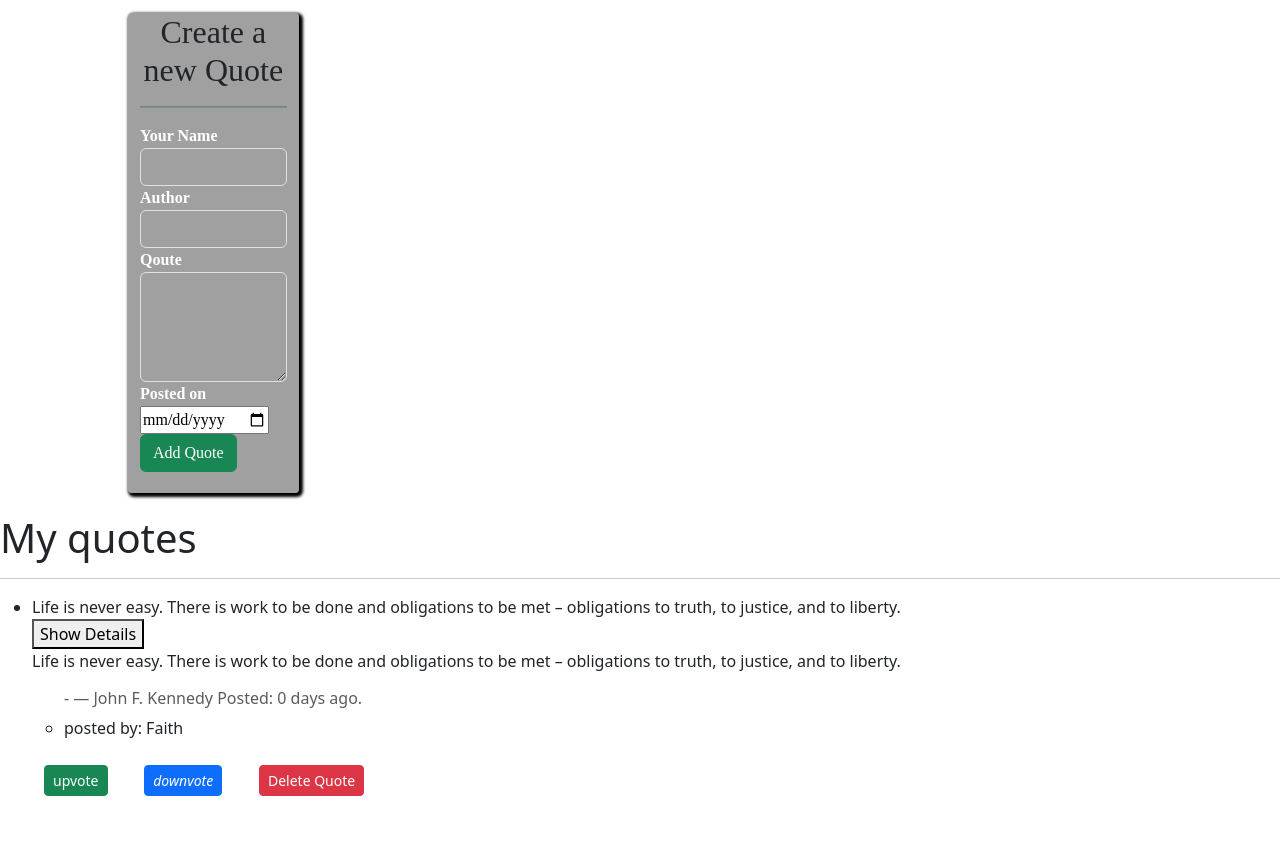
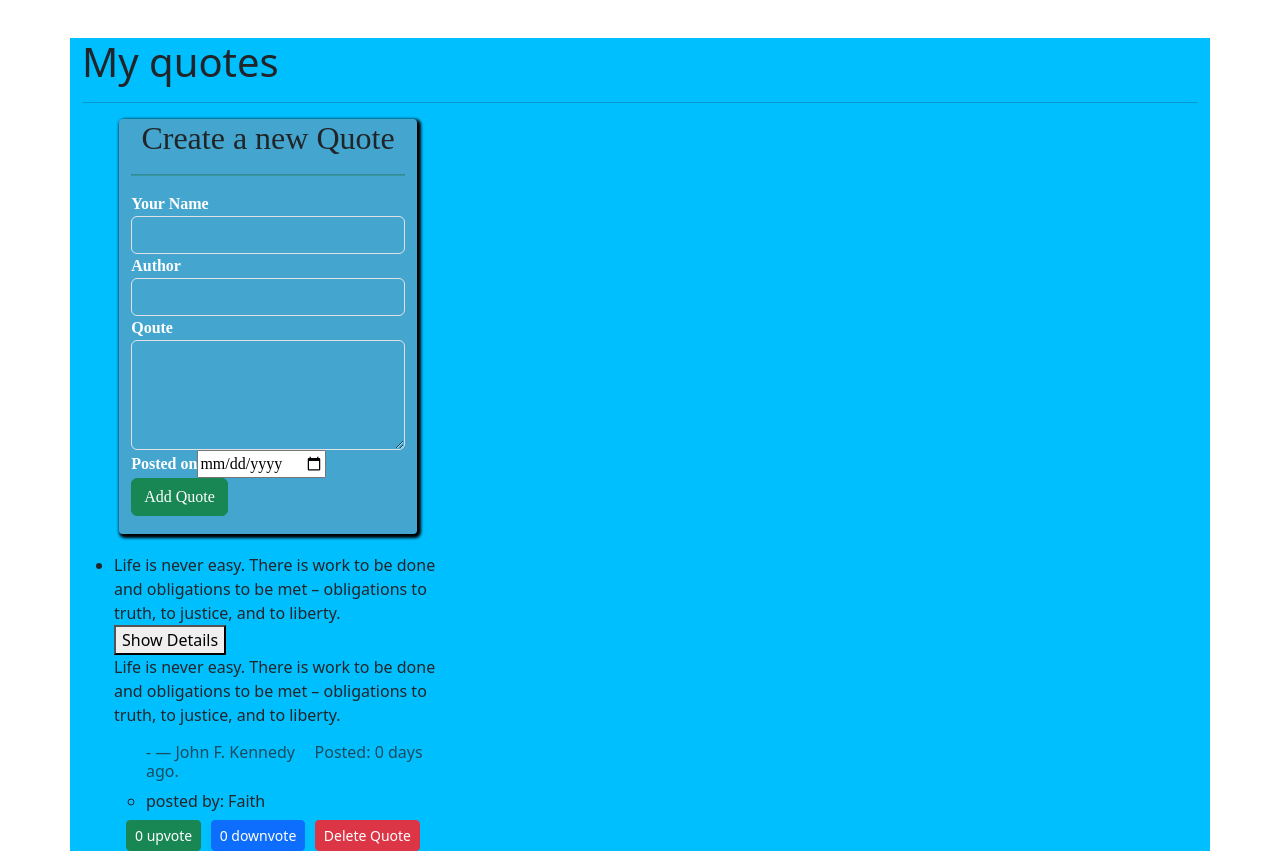
Before and after one commit to Faihope/Quotes-Angular, an Angular app: page / in a window 1280 px wide. Both pictures are taken after a click on the button "Show Details". Before the commit the page ends 821 px from the top, so only its background shows below. Built offline with nearby package versions, Linux system fonts and the light colour scheme.

Commit message:
Add the logics to the upvote and downvote buttons

```diff
--- a/src/app/app.component.css
+++ b/src/app/app.component.css
@@ -0,0 +1,6 @@
+.container{
+    background-color: deepskyblue;
+  margin-top: 3%;
+    position: relative;
+    height: 70%;
+}
--- a/src/app/app.component.html
+++ b/src/app/app.component.html
@@ -1,2 +1,3 @@
-
+<div class="container">
   <app-quotes></app-quotes>
+</div>
--- a/src/app/forms/forms.component.css
+++ b/src/app/forms/forms.component.css
@@ -3,6 +3,7 @@
     background: transparent;
     font-weight: 570;
   }
+
   label{
     color: white;
     font-weight: 600;
@@ -18,12 +19,19 @@
     padding-top: 2%;
   }
   .container-fluid{
-    background-color: rgba(0, 0, 0, 0.374);
+    background-color: rgba(182, 125, 125, 0.374);
     border-radius: 4px;
     padding-bottom: 5%;
     box-shadow: 2px 2px 3px 2px black;
     font-family: 'Architects Daughter', cursive;
     margin-bottom: 5%;
-    width: 40%;
-    margin-top: 3%;
+    margin-left: 10% ;
+    margin-top: 3% ;
+    width: 80%;
   }
+  /* .away{
+   background-color: rgb(120, 173, 69);
+
+   width: 80%;
+
+  } */
--- a/src/app/forms/forms.component.html
+++ b/src/app/forms/forms.component.html
@@ -1,4 +1,4 @@
-<div class="home">
+<div class="home away">
   <div class="container-fluid">
     <h2 class="text-center">Create a new Quote</h2>
     <hr>
--- a/src/app/quote-details/quote-details.component.css
+++ b/src/app/quote-details/quote-details.component.css
@@ -12,3 +12,6 @@
 .container-fluid>.btn-primary{
     margin-right: 3%;
 }
+#when{
+    margin-left: 5%;
+}
--- a/src/app/quote-details/quote-details.component.html
+++ b/src/app/quote-details/quote-details.component.html
@@ -8,9 +8,9 @@
 
 </ul>
 
-<div class="container-fluid" id="buttons">
-  <button class="btn btn-sm btn-success" (click)='upvote()'>{{quotes.upvote }} <i class="fa fa-thumbs-up" id="like"></i>upvote</button>
-  <button class="btn btn-sm btn-primary" id="hate" (click)='downvote()'>{{quotes.downvote }} <i class="fa fa-thumbs-down" id="dislike">downvote</i></button>
+<div class="container-fluid "  id="buttons ">
+  <button class="btn btn-sm btn-success" (click)='upVote()'>{{quotes.upvote}} <i class="fa fa-thumbs-up" id="like"></i>upvote</button>
+  <button class="btn btn-sm btn-primary" id="hate" (click)='downVote()'>{{quotes.downvote }} <i class="fa fa-thumbs-down" id="dislike"></i>downvote</button>
   <button (click)= ' deleteQuote(true)' class="btn btn-sm btn-danger" id="delete">Delete Quote</button>
 
 </div>
--- a/src/app/quote-details/quote-details.component.ts
+++ b/src/app/quote-details/quote-details.component.ts
@@ -8,14 +8,15 @@ import { Quotes } from "../quotes";
 export class QuoteDetailsComponent implements OnInit {
   @Input() quotes: Quotes;
   @Output() isRead = new EventEmitter<boolean>();
-
+upvote:number=0;
+downvote:number=0;
   deleteQuote(read:boolean){
     this.isRead.emit(read);
   }
-  upvote(){
+  upVote(){
     this.quotes.upvote+=1;
   }
-  downvote(){
+  downVote(){
     this.quotes.downvote+=1;
   }
   constructor() { }
--- a/src/app/quotes/quotes.component.html
+++ b/src/app/quotes/quotes.component.html
@@ -1,12 +1,20 @@
+<h1 class="heading">My quotes</h1>
+<hr>
+
+
+
+
+
 <div class="col-md-4">
   <app-forms (addQuote)="addNewQuote($event)"></app-forms>
+
+
+  <ul>
+    <div *ngFor='let quotes of quote;let i = index'>
+      <li>{{quotes.quote}}</li>
+      <button (click)='showDetails(i)'>Show Details</button>
+      <app-quote-details *ngIf='quotes.showQuotes' [quotes]='quotes' (isRead)='deleteQuote($event,i)'>
+      </app-quote-details>
+    </div>
+  </ul>
 </div>
-<h1>My quotes</h1>
-<hr>
-<ul>
-  <div *ngFor='let quotes of quote;let i = index'>
-    <li>{{quotes.quote}}</li>
-    <button (click)='showDetails(i)'>Show Details</button>
-    <app-quote-details *ngIf='quotes.showQuotes' [quotes]='quotes' (isRead)='deleteQuote($event,i)'></app-quote-details>
-  </div>
-</ul>
--- a/src/app/quotes/quotes.component.ts
+++ b/src/app/quotes/quotes.component.ts
@@ -8,7 +8,7 @@ import { Quotes } from '../quotes';
 })
 export class QuotesComponent implements OnInit {
   quote:Quotes[] = [
-    new Quotes(1,'Faith','— John F. Kennedy', 'Life is never easy. There is work to be done and obligations to be met – obligations to truth, to justice, and to liberty. ',new Date()),
+    new Quotes(1,'Faith','— John F. Kennedy', 'Life is never easy. There is work to be done and obligations to be met – obligations to truth, to justice, and to liberty. ',new Date(),0,0),
 
 
   ];
```
Also changed, not shown: src/styles.css (line endings or trailing spaces).
